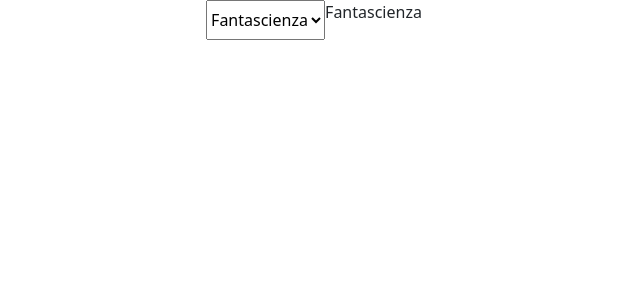
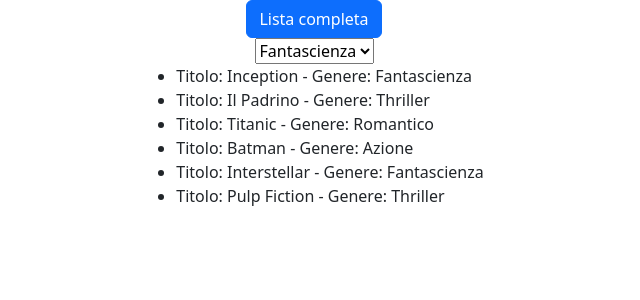
Before and after one commit to giorgiotorricelli/react-movie-filter, a React (Vite) app: page / in a window 1280 px wide. Shown: the top 300 px of the page, without its empty margins (326-966 px from the left). Built offline with nearby package versions, Linux system fonts and the light colour scheme.

Commit message:
visualizzazione lista film che cambia in base al genere, con possibilità di deselezionare il genere tramite button

```diff
--- a/src/App.jsx
+++ b/src/App.jsx
@@ -12,17 +12,34 @@
 
 
 function App() {
-  const [selectValue, setSelectValue] = useState('Fantascienza');
-  // const [movieGenre, setMovieGenre] = useState(selectValue)
+  const [selectValue, setSelectValue] = useState('');
+  const [movieList, setMovieList] = useState(initialMovies);
+  const [movieDisplayed, setMovieDisplayed] = useState(movieList);
 
   useEffect(() => {
     console.log(`scelto genere ${selectValue}`)  // setup callback
+    if (selectValue !== '') {
+      const filteredByGenre = movieList.filter(movie => { //con questa vado a filtrare per genere avendo il genere scelto in selectValue
+        return movie.genre === selectValue;
+      });
+
+      setMovieDisplayed(filteredByGenre);
+    } else {  //se il selectValue è vuoto voglio che venga visualizzata l'intera lista
+      setMovieDisplayed(movieList);
+    }
+
+
+
+
+
+
+
     return () => {  // cleanup callback
       console.log(`uscito dal genere ${selectValue}`)
     }
   }, [selectValue]);
 
-  function selectChangeHandler(event){
+  function selectChangeHandler(event) {
     const target = event.target;
     const value = target.value;
     setSelectValue(value);
@@ -30,15 +47,23 @@
 
 
   return <>
-    <div className="main-wrapper d-flex justify-content-center">
+    <div className="main-wrapper d-flex align-items-center flex-column">
+      <button className='btn btn-primary' onClick={() => {setSelectValue(''); console.log(selectValue);
+      }}>Lista completa</button>
       <select value={selectValue} onChange={selectChangeHandler} name="genres" id="genres">
         <option value="Fantascienza">Fantascienza</option>
         <option value="Thriller">Thriller</option>
         <option value="Romantico">Romantico</option>
         <option value="Azione">Azione</option>
       </select>
-      <p>{selectValue}</p>
+      <ul>
+        {movieDisplayed.map(movie => {
+          const randomId = crypto.randomUUID();
+          return <li key={randomId}>{`Titolo: ${movie.title} - Genere: ${movie.genre}`}</li>
+        })}
+      </ul>
     </div>
+
   </>;
 }
 
```
Lines whose indentation alone changed are shown as unchanged.
